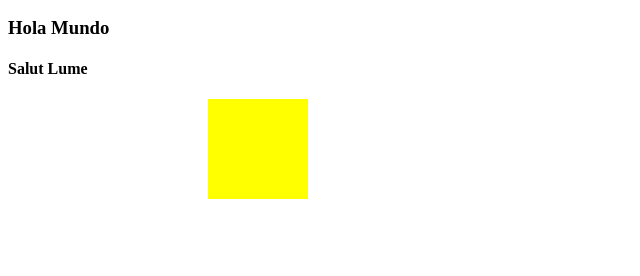
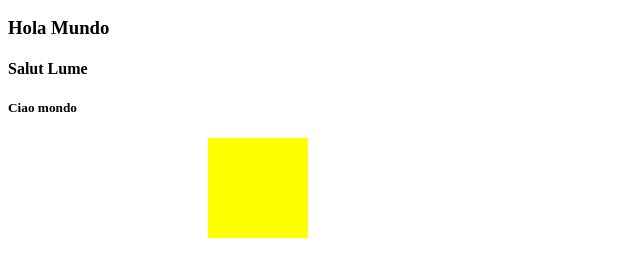
Before and after one commit to Galanskyy/abc, a plain HTML site: page index.html in a window 1280 px wide. Shown: the part 110-386 px from the top of the page, without its empty margins (0-640 px from the left). Drawn offline with Linux system fonts and the light colour scheme.

Commit message:
animacja

```diff
--- a/index.html
+++ b/index.html
@@ -12,6 +12,7 @@
     <h2>Witaj Świecie</h2>
     <h3>Hola Mundo</h3>
     <h4>Salut Lume</h4>
+    <h5>Ciao mondo</h5>
     <div class="kwadrat"></div>
 </body>
 </html>
--- a/style.css
+++ b/style.css
@@ -7,7 +7,6 @@
     animation-duration: 4s;
     animation-iteration-count: infinite;
   }
-
   @keyframes ani {
     0%   {background-color:red; left:0px; right:0px;}
     25%  {background-color:yellow; left:200px; right:0px;}
```
